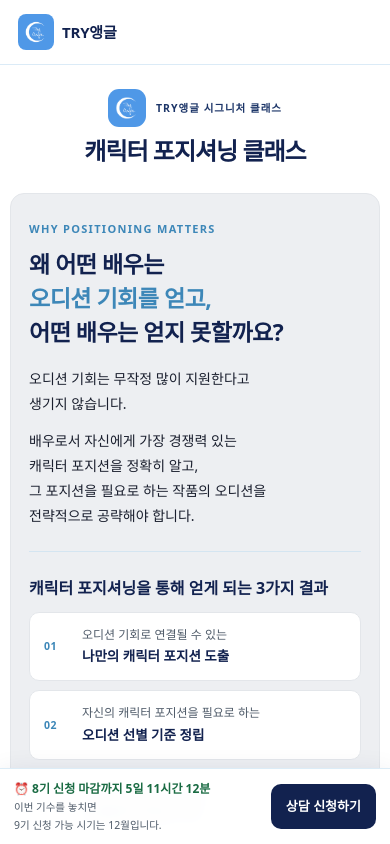
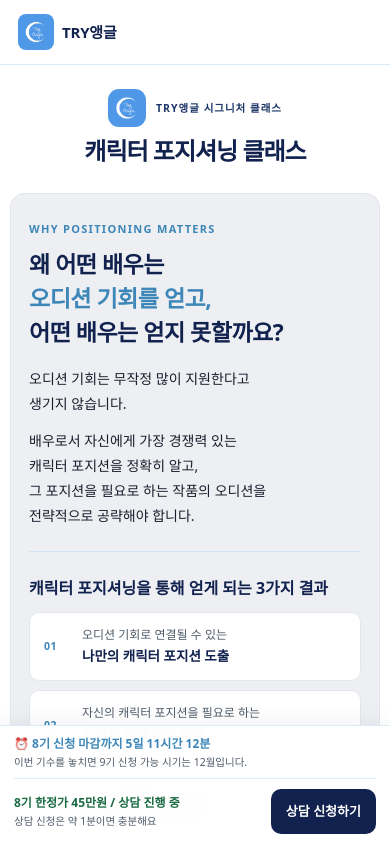
Before and after one commit to tkddnjs2959-lab/tryangle-homepage, a Next.js app: page / in a window 390 px wide. Shown: the top 844 px of the page. Built offline with nearby package versions, Linux system fonts and the light colour scheme; no server answers.

Commit message:
separate mobile countdown from pricing CTA

```diff
--- a/src/app/ConsultationCta.module.css
+++ b/src/app/ConsultationCta.module.css
@@ -17,7 +17,7 @@
 .ctaCopy { display: grid; gap: 1px; color: var(--navy); white-space: nowrap; }
 .mobileCtaCopy { display: none !important; }
 .mobileCtaPrimary { color: var(--ok) !important; }
-.mobileCtaNext { color: var(--sub) !important; }
+.mobileDeadlineNotice { display: none; }
 .ctaCopy strong { font-size: 13px; }
 .ctaCopy span { color: var(--sub); font-size: 11px; }
 .ctaButton {
@@ -109,11 +109,26 @@
     bottom: 0;
     width: 100%;
     max-width: none;
+    flex-wrap: wrap;
     justify-content: space-between;
     gap: 10px;
     padding: 10px 14px calc(10px + env(safe-area-inset-bottom));
     border-width: 1px 0 0;
     border-radius: 0;
+  }
+  .mobileDeadlineNotice {
+    display: grid;
+    width: 100%;
+    gap: 2px;
+    padding: 0 0 9px;
+    border-bottom: 1px solid var(--sky-line);
+    color: var(--sub);
+    font-size: 10.5px;
+    line-height: 1.4;
+  }
+  .mobileDeadlineNotice strong {
+    color: var(--sky-dot);
+    font-size: 12px;
   }
   .ctaCopy strong { font-size: 12px; }
   .ctaCopy span { font-size: 10.5px; }
--- a/src/app/ConsultationCta.tsx
+++ b/src/app/ConsultationCta.tsx
@@ -64,14 +64,17 @@ export default function ConsultationCta() {
   return (
     <>
       <div className={`${styles.ctaBar} ${pathname === '/' ? styles.homeCtaBar : ''}`}>
+        <div className={styles.mobileDeadlineNotice} aria-label="8기 신청 마감 및 9기 신청 안내">
+          <strong>
+            ⏰ 8기 신청 마감까지 {remainingTime === undefined ? '--일 --시간 --분' : remainingTime === null ? '마감' : `${remainingTime.days}일 ${String(remainingTime.hours).padStart(2, '0')}시간 ${String(remainingTime.minutes).padStart(2, '0')}분`}
+          </strong>
+          <span>이번 기수를 놓치면 9기 신청 가능 시기는 12월입니다.</span>
+        </div>
         <div className={styles.ctaCopy}>
           <strong className={styles.desktopCtaCopy}>내 캐릭터 방향이 궁금하다면</strong>
-          <strong className={`${styles.mobileCtaCopy} ${styles.mobileCtaPrimary}`}>
-            ⏰ 8기 신청 마감까지 {remainingTime === undefined ? '--일 --시간 --분' : remainingTime === null ? '마감' : `${remainingTime.days}일 ${String(remainingTime.hours).padStart(2, '0')}시간 ${String(remainingTime.minutes).padStart(2, '0')}분`}
-          </strong>
+          <strong className={`${styles.mobileCtaCopy} ${styles.mobileCtaPrimary}`}>8기 한정가 45만원 / 상담 진행 중</strong>
           <span className={styles.desktopCtaCopy}>상담 신청은 약 1분이면 충분해요.</span>
-          <span className={styles.mobileCtaCopy}>이번 기수를 놓치면</span>
-          <span className={`${styles.mobileCtaCopy} ${styles.mobileCtaNext}`}>9기 신청 가능 시기는 12월입니다.</span>
+          <span className={styles.mobileCtaCopy}>상담 신청은 약 1분이면 충분해요</span>
         </div>
         {isInsightPage ? (
           <TrackedLink className={styles.ctaButton} href="/#consultation" eventName="click_insight_to_home" eventParams={{ placement: 'global_floating', destination: 'home_consultation' }}>
```
